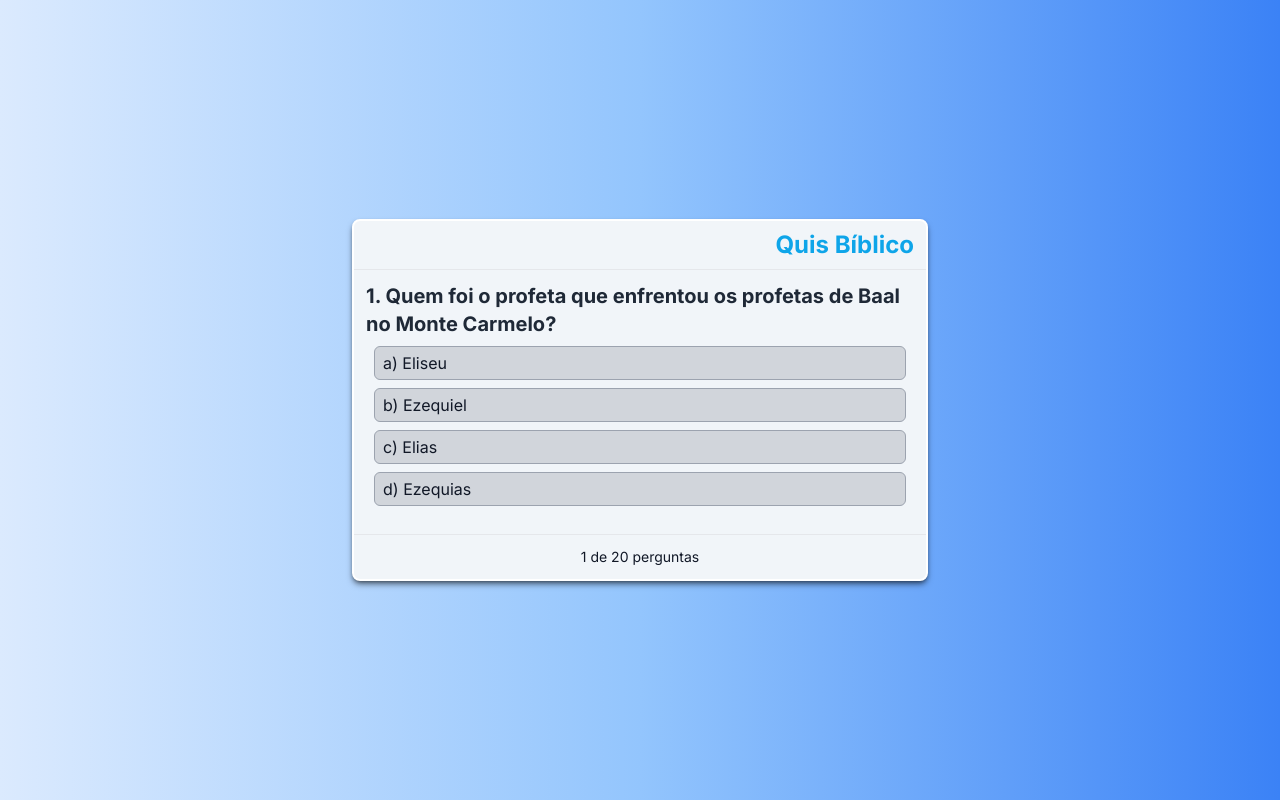
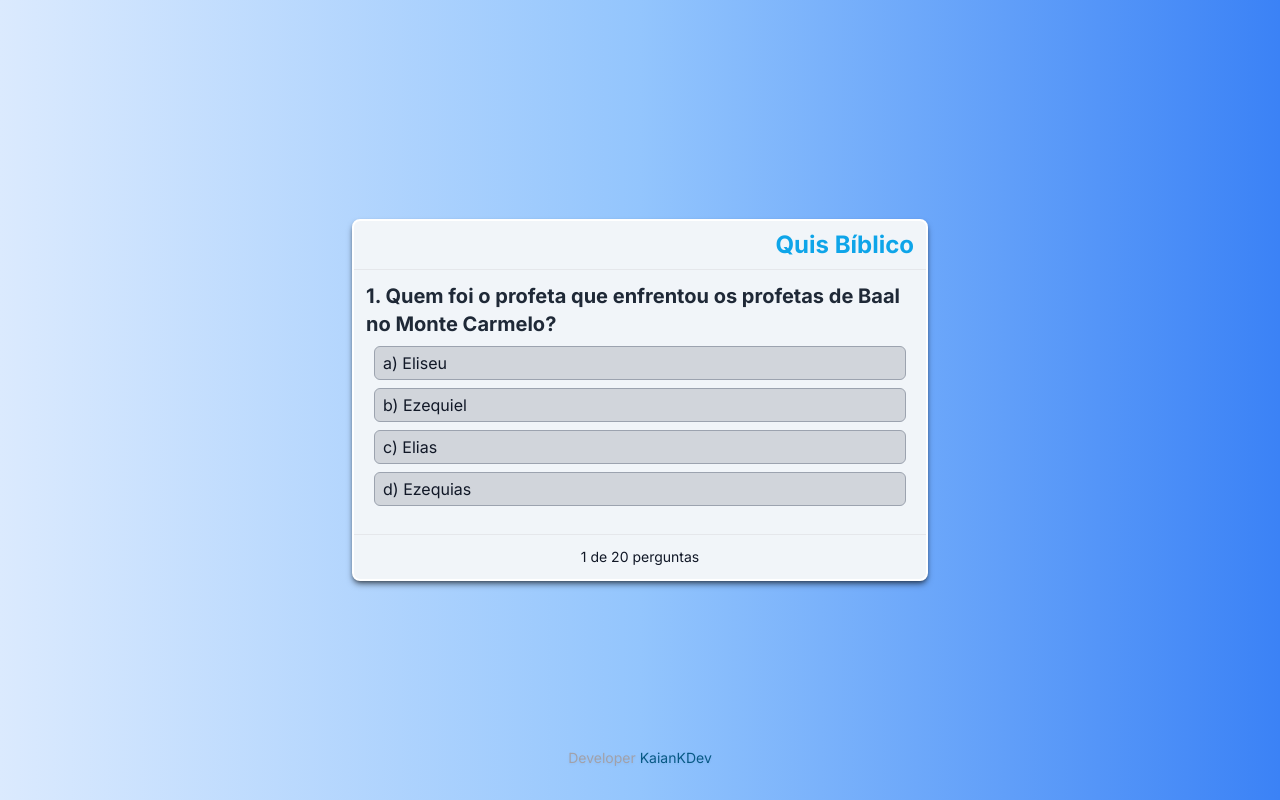
Before and after one commit to KaianDev/quiz-biblico-nextjs, a Next.js app: page / in a window 1280 px wide. Built offline with nearby package versions, Linux system fonts and the light colour scheme.

Commit message:
Inclusão de marca

```diff
--- a/src/app/page.tsx
+++ b/src/app/page.tsx
@@ -65,6 +65,14 @@ const Page = () => {
                     />
                 )}
             </div>
+            <div className="fixed bottom-[4%] text-sm text-zinc-400 drop-shadow-sm">
+                Developer{" "}
+                <a
+                    href="https://github.com/KaianDev"
+                    className="cursor-pointer hover:underline text-sky-800">
+                    KaianKDev
+                </a>{" "}
+            </div>
         </div>
     );
 };
```
